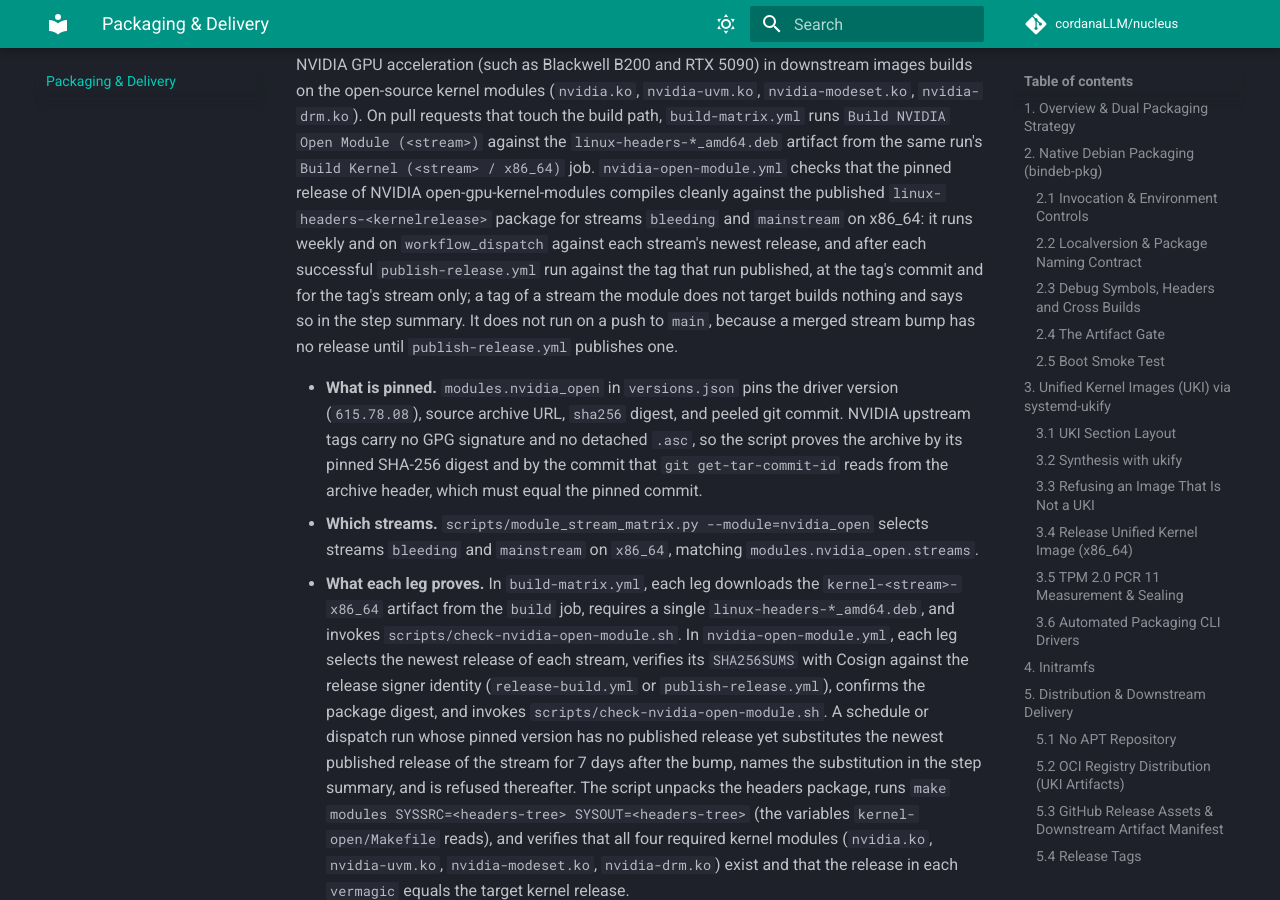
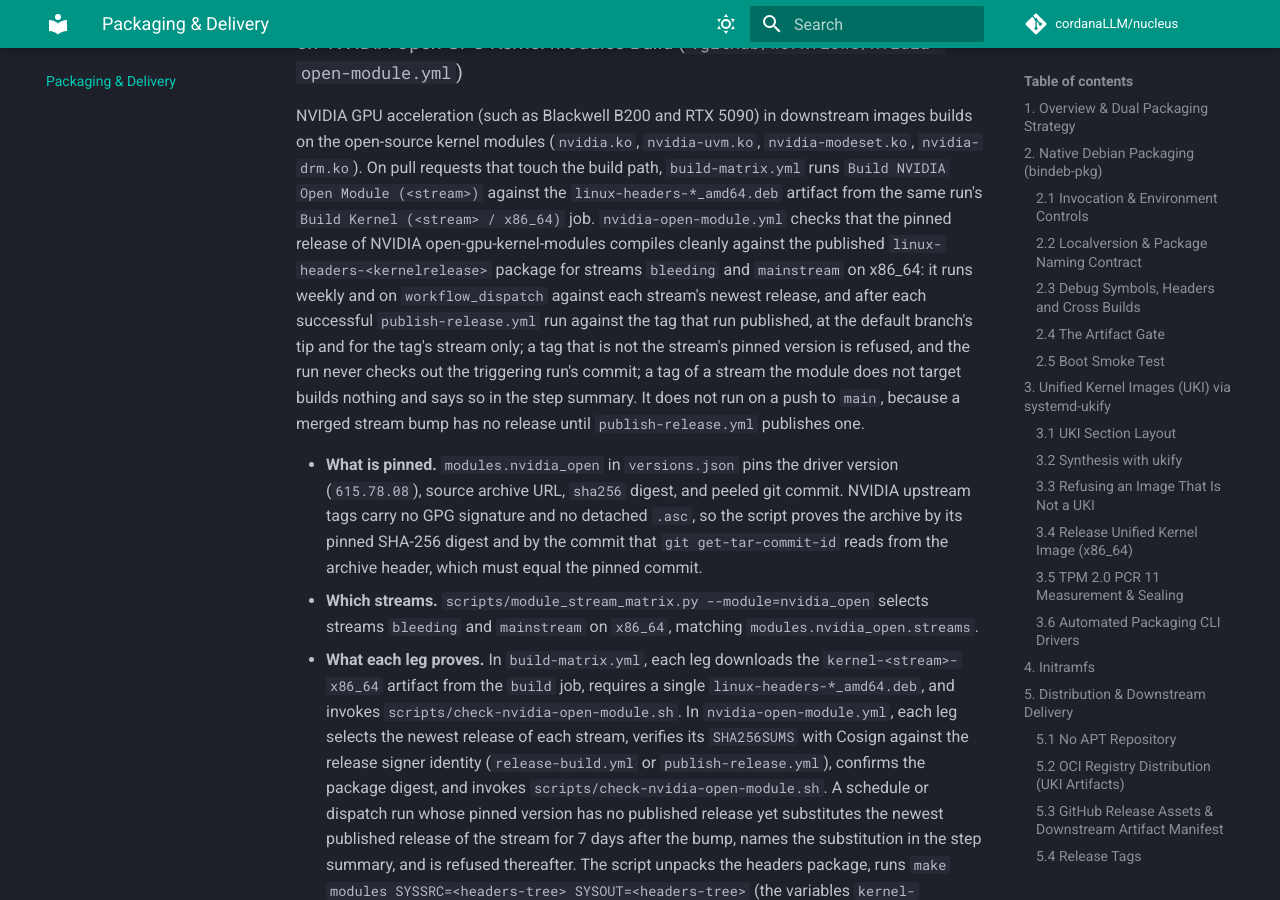
Before and after one commit to cordanaLLM/nucleus, an MkDocs documentation site: the page built from docs/packaging.md, in a window 1280 px wide and 900 px high, scrolled down 23042 px. Built offline with MkDocs 1.6.1 and Material for MkDocs 9.7.7, drawn with Linux system fonts in a browser that asks for light colours; comment, search, counter and statistics services are not loaded; some of the changed text lies outside the part shown.

Commit message:
fix(ci): check out the default branch in the release-triggered module checks (#266)
openzfs-module.yml and nvidia-open-module.yml checked out
github.event.workflow_run.head_sha on a run started by publish-release.
CodeQL (actions/untrusted-checkout, alerts 27 to 30) and Scorecard
(Dangerous-Workflow, alerts 31 to 34) flag a checkout of the triggering
run's commit.

Both checkouts now take the default ref: the default branch's tip on a
workflow_run, schedule or dispatch run. The release tag still comes from
workflow_run.head_branch, and module_stream_matrix.py --release-tag
refuses a tag that is not the stream's pinned version, so a release
older than the main pin is refused rather than built. The workflow
contract tests refuse any workflow_run.head_sha in either file; a
planted head_sha checkout fails them.

Closes #265

Signed-off-by: lusoris <lusoris@proton.me>

```diff
--- a/docs/packaging.md
+++ b/docs/packaging.md
@@ -714,10 +714,11 @@ release publishes. On pull requests that touch the build path, `build-matrix.yml
 same run's `Build Kernel (<stream> / x86_64)` job, so a stream-version bump pull request is checked
 before its GitHub Release exists. `openzfs-module.yml` proves the published release assets: it runs
 weekly and on `workflow_dispatch` against every stream's newest release, and after each successful
-`publish-release.yml` run against the tag that run published, at the tag's commit and for the tag's
-stream only (`scripts/module_stream_matrix.py --release-tag`). It does not run on a push to `main`:
-a merged stream bump has no release until `publish-release.yml` publishes one, so that run could
-only fail.
+`publish-release.yml` run against the tag that run published, at the default branch's tip and for
+the tag's stream only; a tag that is not the stream's pinned version is refused, and the run never
+checks out the triggering run's commit (`scripts/module_stream_matrix.py --release-tag`). It does
+not run on a push to `main`: a merged stream bump has no release until `publish-release.yml`
+publishes one, so that run could only fail.
 
 - **What is pinned.** `modules.openzfs` in `versions.json` names the OpenZFS version, its
   tarball and detached signature, the tarball's `sha256`, the accepted signer
@@ -749,7 +750,7 @@ only fail.
 
 ### 5.7 NVIDIA Open GPU Kernel Modules Build (`.github/workflows/nvidia-open-module.yml`)
 
-NVIDIA GPU acceleration (such as Blackwell B200 and RTX 5090) in downstream images builds on the open-source kernel modules (`nvidia.ko`, `nvidia-uvm.ko`, `nvidia-modeset.ko`, `nvidia-drm.ko`). On pull requests that touch the build path, `build-matrix.yml` runs `Build NVIDIA Open Module (<stream>)` against the `linux-headers-*_amd64.deb` artifact from the same run's `Build Kernel (<stream> / x86_64)` job. `nvidia-open-module.yml` checks that the pinned release of NVIDIA open-gpu-kernel-modules compiles cleanly against the published `linux-headers-<kernelrelease>` package for streams `bleeding` and `mainstream` on x86_64: it runs weekly and on `workflow_dispatch` against each stream's newest release, and after each successful `publish-release.yml` run against the tag that run published, at the tag's commit and for the tag's stream only; a tag of a stream the module does not target builds nothing and says so in the step summary. It does not run on a push to `main`, because a merged stream bump has no release until `publish-release.yml` publishes one.
+NVIDIA GPU acceleration (such as Blackwell B200 and RTX 5090) in downstream images builds on the open-source kernel modules (`nvidia.ko`, `nvidia-uvm.ko`, `nvidia-modeset.ko`, `nvidia-drm.ko`). On pull requests that touch the build path, `build-matrix.yml` runs `Build NVIDIA Open Module (<stream>)` against the `linux-headers-*_amd64.deb` artifact from the same run's `Build Kernel (<stream> / x86_64)` job. `nvidia-open-module.yml` checks that the pinned release of NVIDIA open-gpu-kernel-modules compiles cleanly against the published `linux-headers-<kernelrelease>` package for streams `bleeding` and `mainstream` on x86_64: it runs weekly and on `workflow_dispatch` against each stream's newest release, and after each successful `publish-release.yml` run against the tag that run published, at the default branch's tip and for the tag's stream only; a tag that is not the stream's pinned version is refused, and the run never checks out the triggering run's commit; a tag of a stream the module does not target builds nothing and says so in the step summary. It does not run on a push to `main`, because a merged stream bump has no release until `publish-release.yml` publishes one.
 
 - **What is pinned.** `modules.nvidia_open` in `versions.json` pins the driver version (`615.78.08`), source archive URL, `sha256` digest, and peeled git commit. NVIDIA upstream tags carry no GPG signature and no detached `.asc`, so the script proves the archive by its pinned SHA-256 digest and by the commit that `git get-tar-commit-id` reads from the archive header, which must equal the pinned commit.
 - **Which streams.** `scripts/module_stream_matrix.py --module=nvidia_open` selects streams `bleeding` and `mainstream` on `x86_64`, matching `modules.nvidia_open.streams`.
```
Also changed, not shown: 4 other files.
